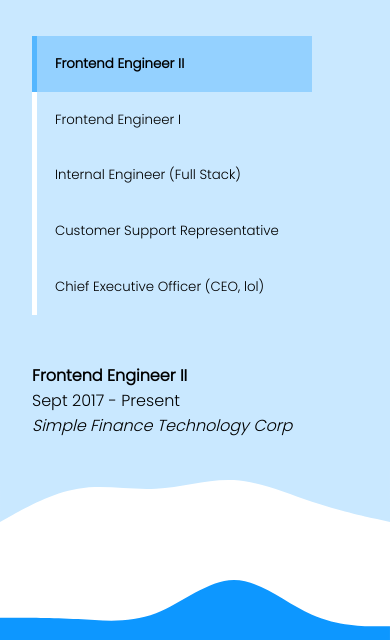
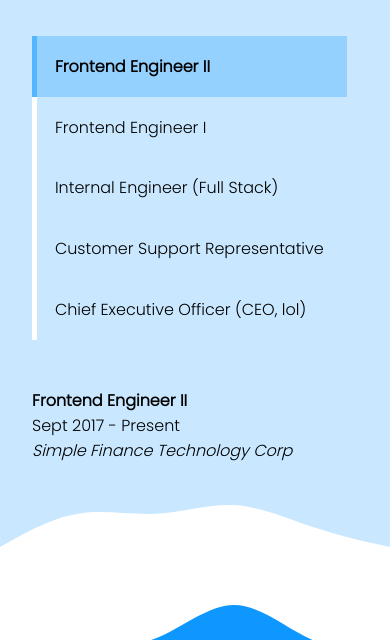
Before and after one commit to margaretlouise/personal_site, a plain HTML site: page index.html in a window 390 px wide. Shown: the part 3595-4235 px from the top of the page. Drawn offline with Linux system fonts and the light colour scheme.

Commit message:
experience menu update

```diff
--- a/resources/style.css
+++ b/resources/style.css
@@ -37,6 +37,7 @@ svg {
 /* ------------------- */
 
 .exp-btn {
+	font-size: 1rem;
 	font-family: 'Poppins', sans-serif;
 	border: none;
 	width: 100%;
@@ -130,7 +131,7 @@ svg {
 }
 
 .experience-menu {
-	width: 280px;
+	width: 315px;
 	float: left;
 	padding: 0 2rem 2rem 0;
 }
@@ -330,7 +331,7 @@ li.info-description {
 	}
 
 	.experience-menu {
-		width: 280px;
+		width: 315px;
 		float: left;
 	}
 
```
